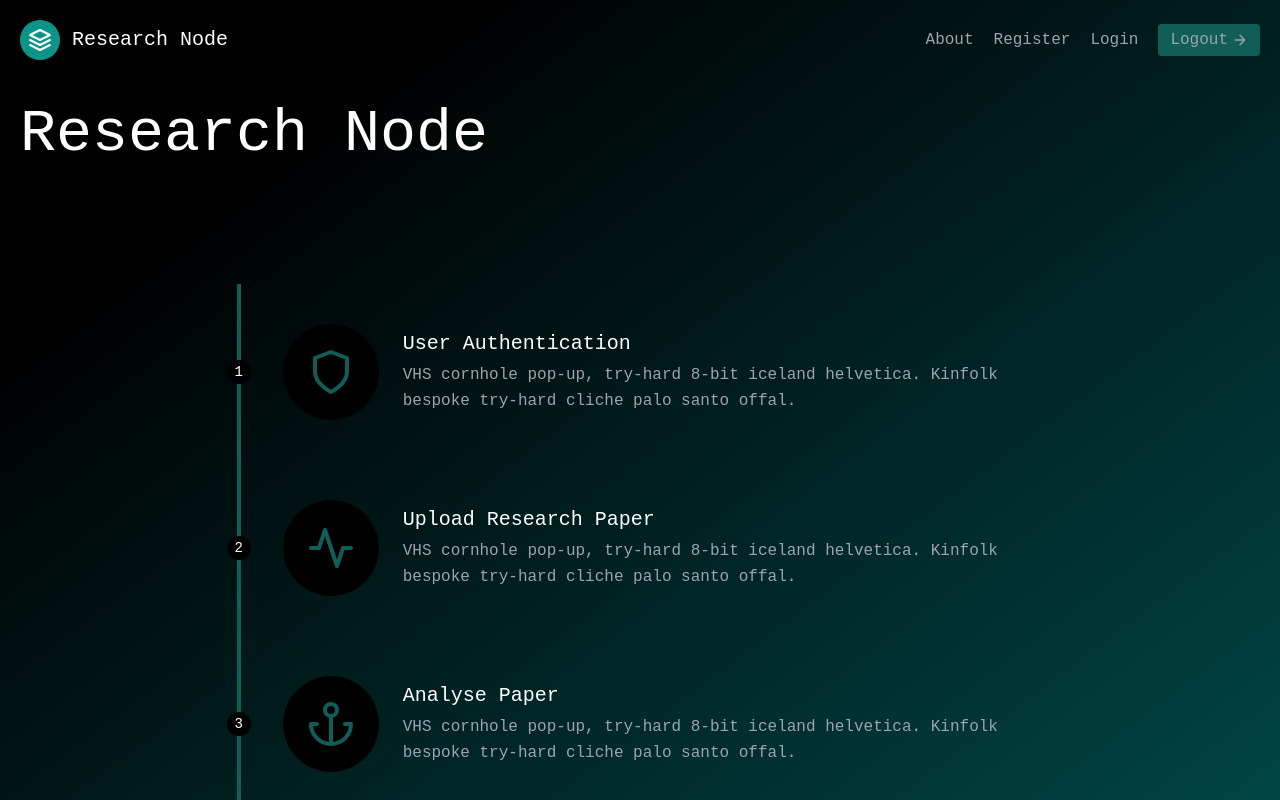
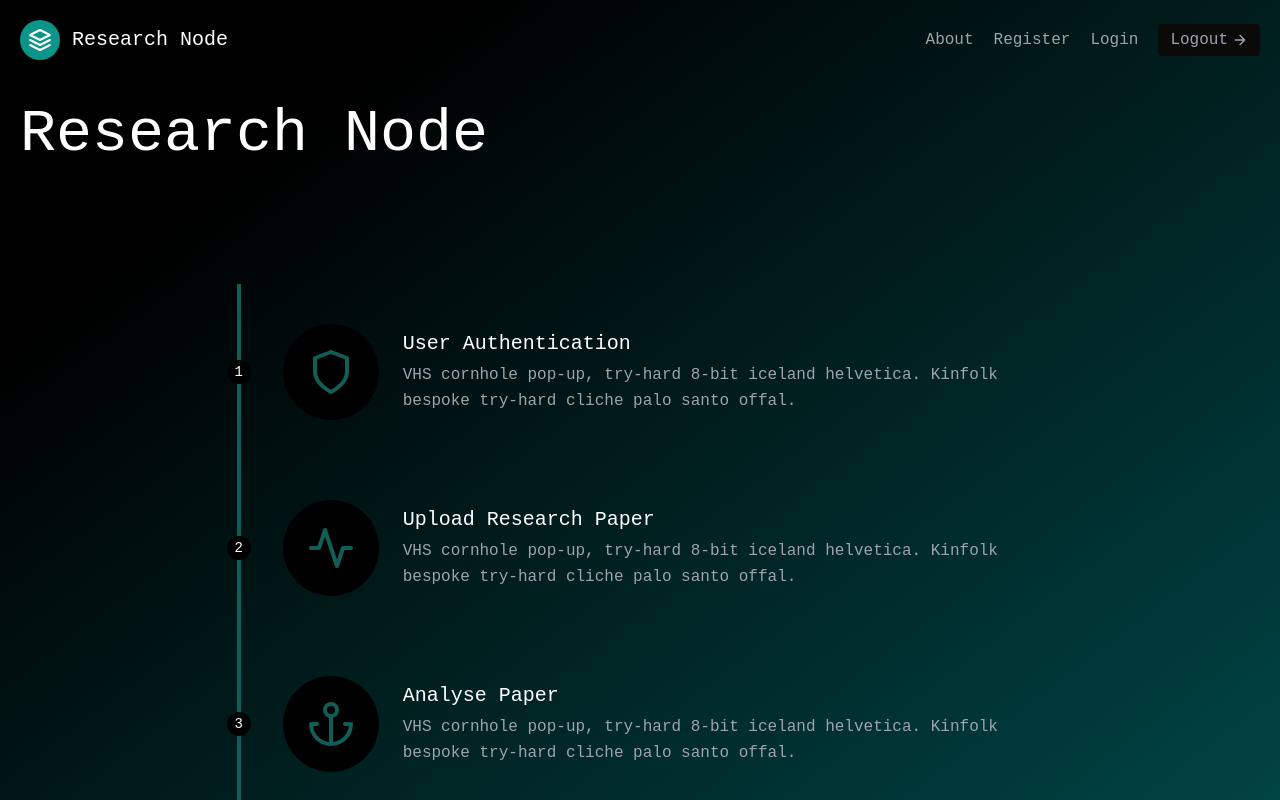
Before and after one commit to Lenaustride555/ResearchPaper, a Next.js app: page / in a window 1280 px wide. Shown: the top 800 px of the page. Built offline with nearby package versions, Linux system fonts and the light colour scheme.

Commit message:
first commit

```diff
--- a/components/Navbar.js
+++ b/components/Navbar.js
@@ -22,7 +22,7 @@ const Navbar = () => {
     Login
     </Link>
     </nav>
-    <button className="inline-flex items-center bg-teal-800 border-0 py-1 px-3 focus:outline-none hover:bg-stone-950 rounded text-base mt-4 md:mt-0">Logout
+    <button className="inline-flex items-center bg-stone-950 border-0 py-1 px-3 focus:outline-none hover:bg-teal-800 rounded text-base mt-4 md:mt-0">Logout
       <svg fill="none" stroke="currentColor" strokeLinecap="round" strokeLinejoin="round" strokeWidth="2" className="w-4 h-4 ml-1" viewBox="0 0 24 24">
         <path d="M5 12h14M12 5l7 7-7 7"></path>
       </svg>
```
